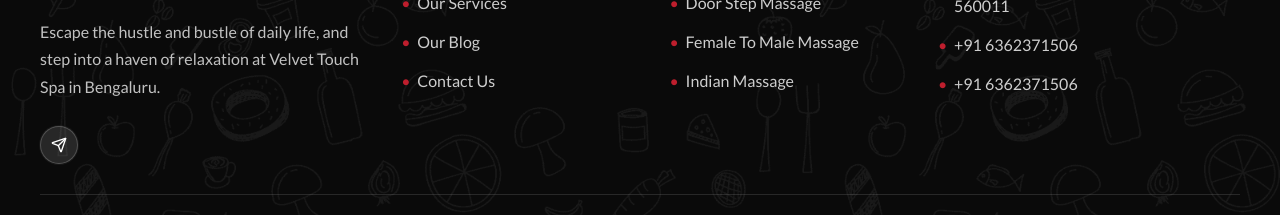
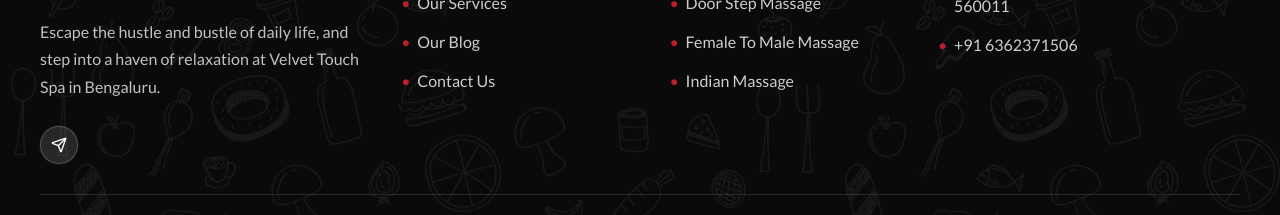
Before and after one commit to Abhii616277/Client-1-velvet-, a React (Vite) app in the folder frontend/: page / in a window 1280 px wide. Shown: the part 6753-6968 px from the top of the page. Built offline with nearby package versions, Linux system fonts and the light colour scheme; no server answers.

Commit message:
Another commit

```diff
--- a/frontend/src/components/layout/Footer.tsx
+++ b/frontend/src/components/layout/Footer.tsx
@@ -48,7 +48,6 @@
             <ul>
               <li><span>Shop no 18, old no.278, 200 feet road, 11th Main Rd, 2nd Block, Pattabhirama Nagar, Jayanagar, Bengaluru, Karnataka 560011</span></li>
               <li><a href="tel:+916362371506">+91 6362371506</a></li>
-              <li><a href="tel:+916362371506">+91 6362371506</a></li>
             </ul>
           </div>
         </div>
```
